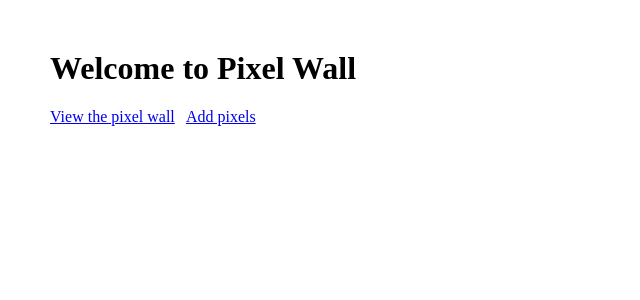
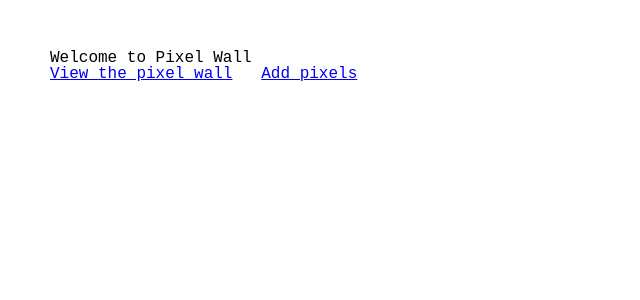
Before and after one commit to lucasdcrk/pixels-frontend, a Vue app: page / in a window 1280 px wide. Shown: the top 300 px of the page, without its empty margins (0-640 px from the left). Built offline with nearby package versions, Linux system fonts and the light colour scheme.

Commit message:
Updated font

```diff
--- a/src/App.vue
+++ b/src/App.vue
@@ -2,7 +2,7 @@
   <router-view/>
 </template>
 
-<style scoped>
+<style>
   html, body, div, span, applet, object, iframe,
   h1, h2, h3, h4, h5, h6, p, blockquote, pre,
   a, abbr, acronym, address, big, cite, code,
@@ -30,6 +30,7 @@
   }
   body {
     line-height: 1;
+    font-family: 'Courier New', Courier, monospace!important;
   }
   ol, ul {
     list-style: none;
```
